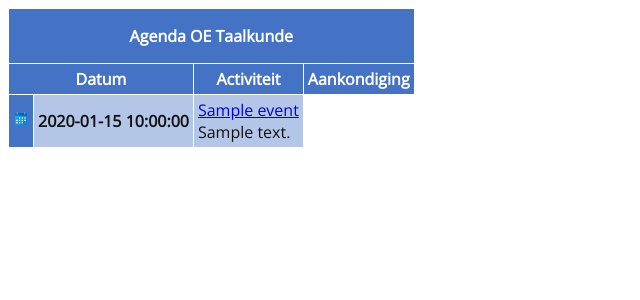
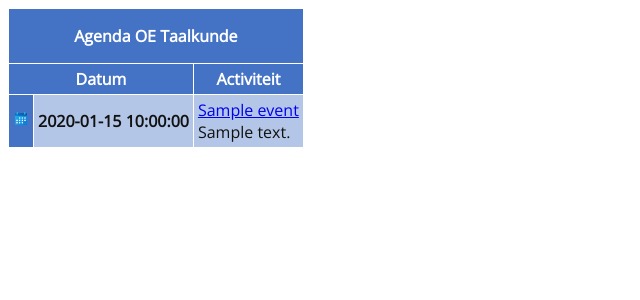
Before and after one commit to AntheSevenants/sylvia, a Python web app: template website/templates/calendar.html in a window 1280 px wide. Shown: the top 300 px of the page, without its empty margins (0-640 px from the left). Run offline with Jinja, Linux system fonts and the light colour scheme; the template is opened without the code that fills it: most values are stand-ins (such as "Sample title", 1, 10 or a date in 2020).

Commit message:
Remove 'Aankondiging'

```diff
--- a/website/templates/calendar.html
+++ b/website/templates/calendar.html
@@ -49,12 +49,11 @@
     <body>
         <table>
             <tr>
-                <th class="darkblue head" colspan="4">Agenda OE Taalkunde</th>
+                <th class="darkblue head" colspan="3">Agenda OE Taalkunde</th>
             </tr>
             <tr>
                 <th class="darkblue textblack" colspan="2">Datum</th>
                 <th class="darkblue">Activiteit</th>
-                <th class="darkblue">Aankondiging</th>
             </tr>
             {% for event in rss %}
             <tr>
```
